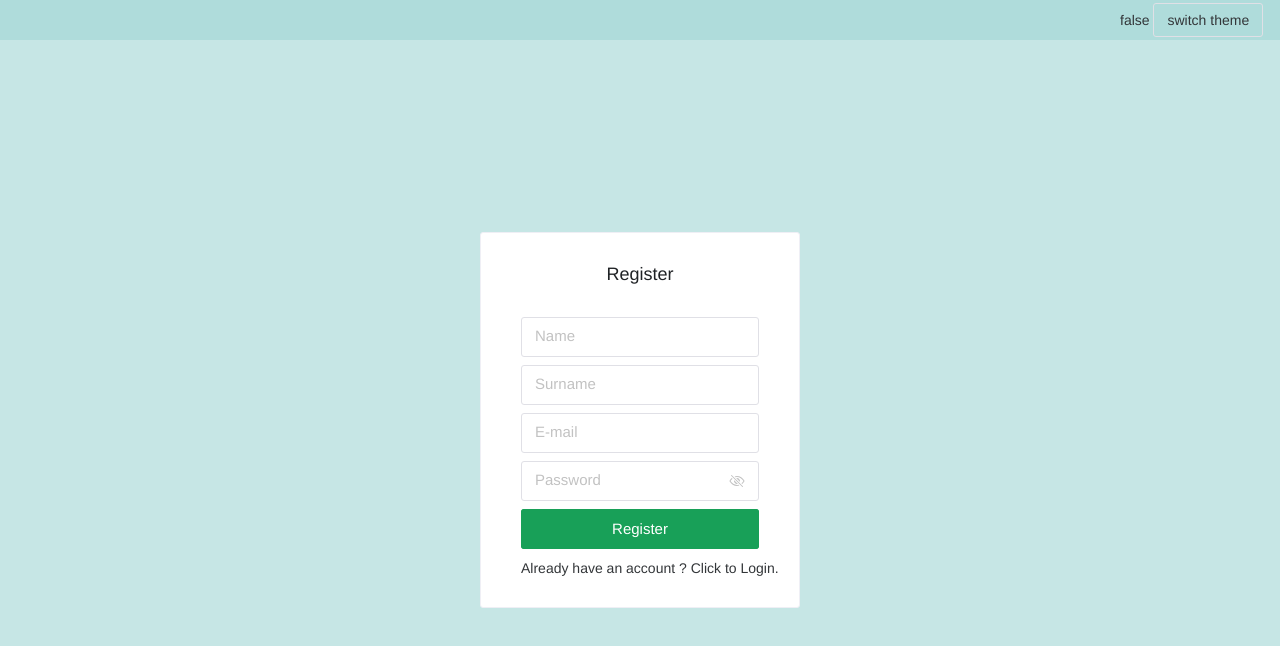
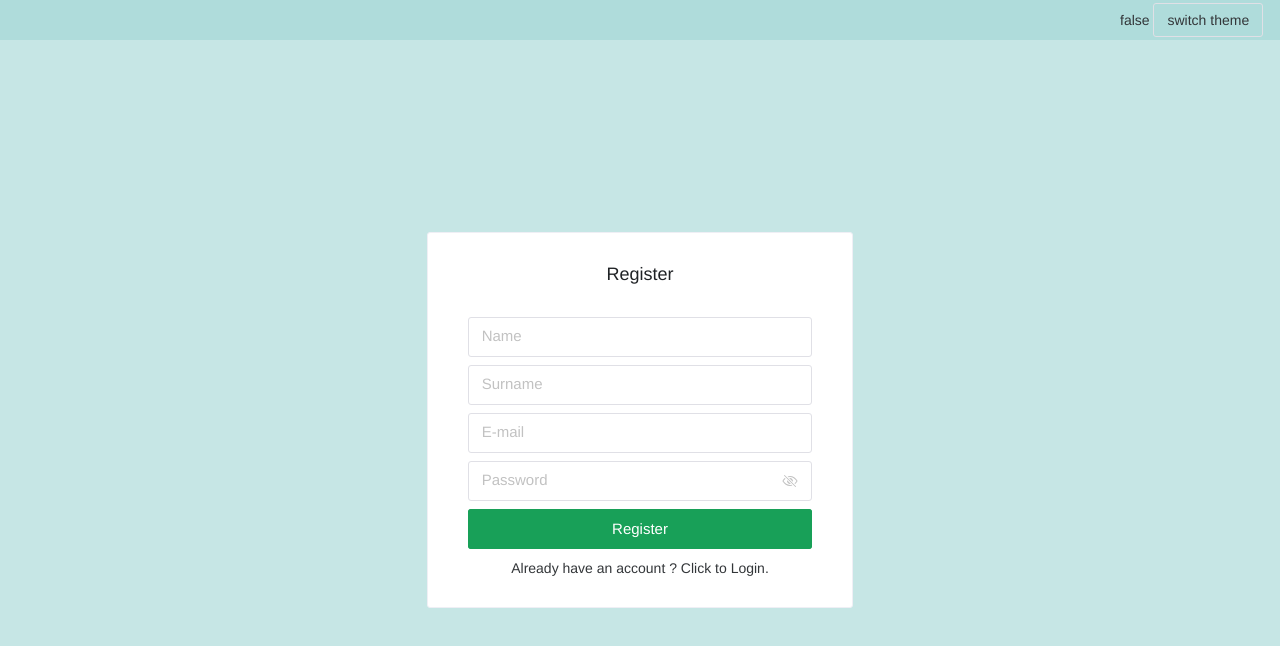
Before and after one commit to ssamilg/personal-hub, a Vue app: page /register in a window 1280 px wide. Shown: the top 646 px of the page. Built offline with nearby package versions, Linux system fonts and the light colour scheme; no server answers; sample sign-in values are in the browser's storage.

Commit message:
register page redesigned with flex classes

```diff
--- a/src/views/Register.vue
+++ b/src/views/Register.vue
@@ -39,17 +39,22 @@ export default {
 
 <template>
   <div id="register-page">
-    <n-row class="justify-center align-center fill-height">
-      <n-col :span="6" class="form-card">
+    <div class="ph-row justify-center align-center fill-height">
+      <div class="ph-col xs10 md6 lg4 form-card">
         <n-card title="Register" size="huge">
-          <n-row>
-            <n-space vertical>
+          <div class="ph-row justify-center align-center fill-height mb-2">
             <n-input v-model:value="name" type="text" size="large" placeholder="Name"/>
+          </div>
 
+          <div class="ph-row justify-center align-center fill-height mb-2">
             <n-input v-model:value="surname" type="text" size="large" placeholder="Surname"/>
+          </div>
 
+          <div class="ph-row justify-center align-center fill-height mb-2">
             <n-input v-model:value="email" type="text" size="large" placeholder="E-mail"/>
+          </div>
 
+          <div class="ph-row justify-center align-center fill-height mb-2">
             <n-input
               v-model:value="password"
               size="large"
@@ -57,23 +62,24 @@ export default {
               show-password-on="mousedown"
               placeholder="Password"
             />
+          </div>
 
-              <n-row class="justify-center block-btn">
-                <n-space vertical>
+          <div class="ph-row fill-block">
+            <div class="ph-col flex-grow">
               <n-button type="primary" size="large" @click="submit">
                 Register
               </n-button>
+            </div>
+          </div>
 
-                  <n-button text @click="$router.push('/Login')">
+          <div class="ph-row justify-center fill-block mt-2">
+            <div class="text-link" @click="$router.push('/Login')">
               Already have an account ? Click to Login.
-                  </n-button>
-                </n-space>
-              </n-row>
-            </n-space>
-          </n-row>
+            </div>
+          </div>
         </n-card>
-      </n-col>
-    </n-row>
+      </div>
+    </div>
   </div>
 </template>
 
@@ -85,16 +91,6 @@ export default {
     .n-card .n-card-header .n-card-header__main {
       text-align: center;
     }
-
-    .n-space {
-      width: 100%;
-    }
-
-    .block-btn {
-      .n-button {
-        width: 100%;
-      }
-    }
   }
 }
 </style>
```
Lines whose indentation alone changed are shown as unchanged.
